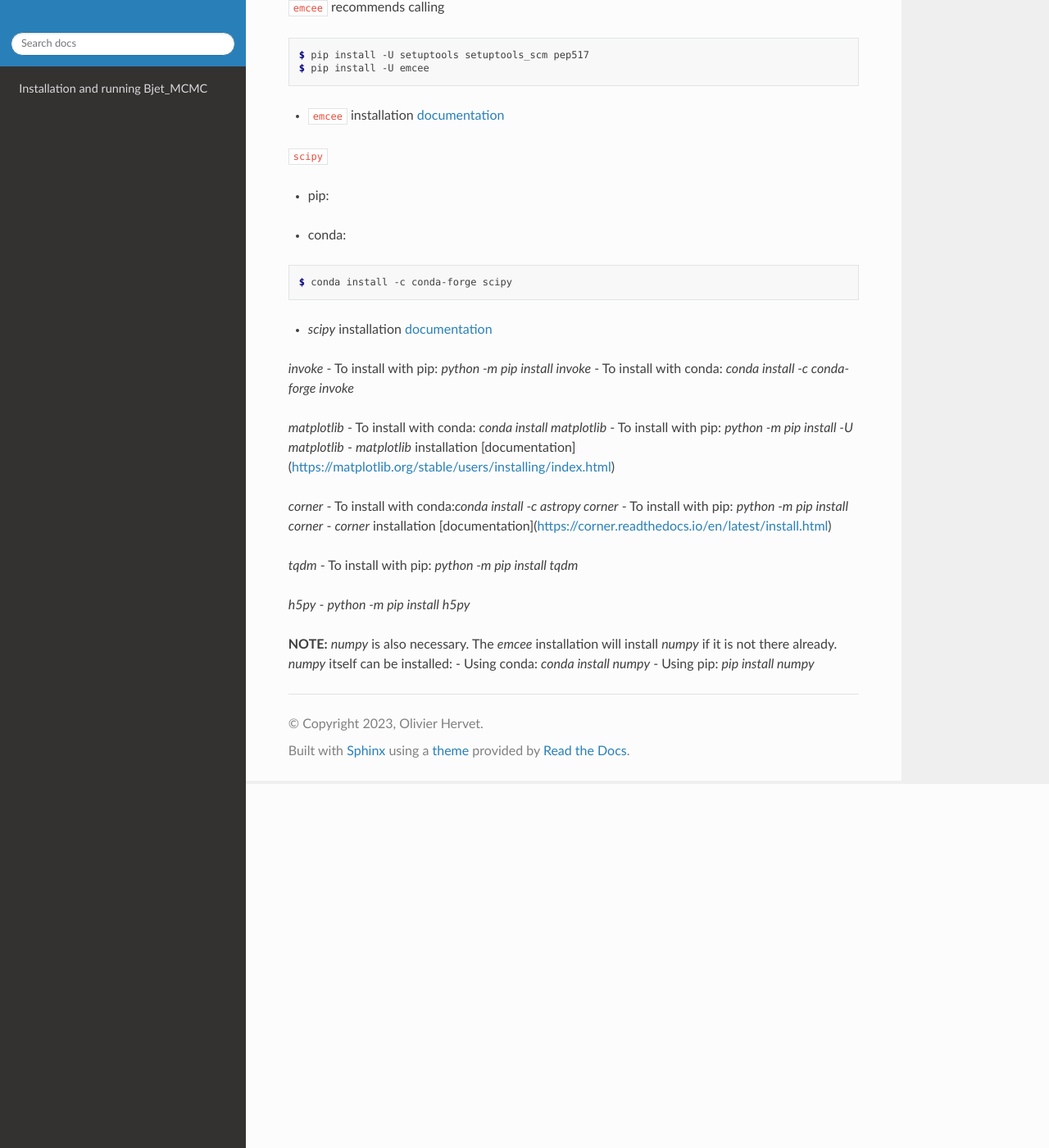
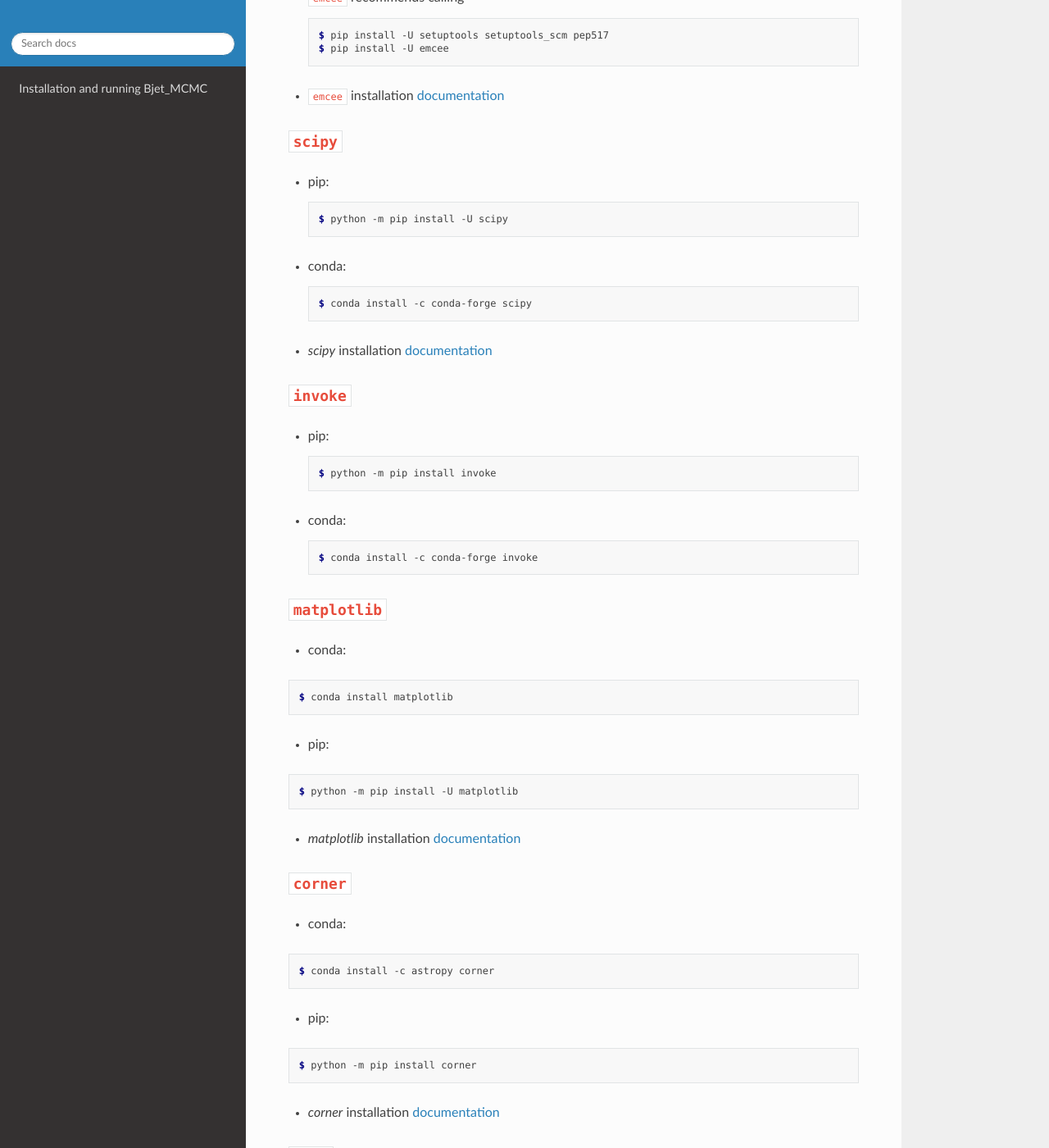
Before and after one commit to Ohervet/Bjet_MCMC, a Sphinx documentation site: the page built from docs/source/dependencies.rst, in a window 1280 px wide and 1400 px high, scrolled down 444 px. Shown: the whole window at 82% size. Built offline with Sphinx 7.4.7 and the Read the Docs theme 2.0.0, drawn with Linux system fonts in a browser that asks for light colours; some of the changed text lies outside the part shown.

Commit message:
Update dependencies.rst

```diff
--- a/docs/source/dependencies.rst
+++ b/docs/source/dependencies.rst
@@ -16,51 +16,89 @@ Dependencies
 
 - pip:
 
-``emcee`` recommends calling
+  ``emcee`` recommends calling
+
+  .. code-block:: console
+
+    $ pip install -U setuptools setuptools_scm pep517
+    $ pip install -U emcee
+- ``emcee`` installation `documentation <https://emcee.readthedocs.io/en/stable/user/install/>`_
+
+``scipy``
+---------
+
+- pip:
+
+  .. code-block:: console
+
+    $ python -m pip install -U scipy
+
+- conda:
+
+  .. code-block:: console
+
+    $ conda install -c conda-forge scipy
+
+- `scipy` installation `documentation <https://scipy.org/install/>`_
+
+``invoke``
+----------
+- pip:
+
+  .. code-block:: console
+
+    $ python -m pip install invoke
+
+- conda:
+
+  .. code-block:: console
+
+    $ conda install -c conda-forge invoke
+
+
+``matplotlib``
+--------------
+- conda:
 
 .. code-block:: console
 
-  $ pip install -U setuptools setuptools_scm pep517
-  $ pip install -U emcee
-- ``emcee`` installation `documentation <https://emcee.readthedocs.io/en/stable/user/install/>`_
-
-``scipy``
+  $ conda install matplotlib
 
 - pip:
 
 .. code-block:: console
-  $ python -m pip install -U scipy
 
+  $ python -m pip install -U matplotlib
+
+- `matplotlib` installation `documentation <https://matplotlib.org/stable/users/installing/index.html>`_
+
+``corner``
+----------
 - conda:
 
 .. code-block:: console
 
-  $ conda install -c conda-forge scipy
+  $ conda install -c astropy corner
 
-- `scipy` installation `documentation <https://scipy.org/install/>`_
+- pip:
 
-`invoke`
-- To install with pip: `python -m pip install invoke`
-- To install with conda: `conda install -c conda-forge invoke`
+.. code-block:: console
 
+  $ python -m pip install corner
+- `corner` installation `documentation <https://corner.readthedocs.io/en/latest/install.html>`_
 
-`matplotlib`
-- To install with conda: `conda install matplotlib`
-- To install with pip: `python -m pip install -U matplotlib`
-- `matplotlib` installation [documentation](https://matplotlib.org/stable/users/installing/index.html)
+``tqdm``
+--------
+- pip:
 
-`corner`
-- To install with conda:`conda install -c astropy corner`
-- To install with pip: `python -m pip install corner`
-- `corner` installation [documentation](https://corner.readthedocs.io/en/latest/install.html)
+.. code-block:: console
 
-`tqdm`
-- To install with pip: `python -m pip install tqdm`
+  $ python -m pip install tqdm
 
-`h5py`
-- `python -m pip install h5py`
+``h5py``
+--------
+- pip:
 
-**NOTE:** `numpy` is also necessary. The `emcee` installation will install `numpy` if it is not there already.
-`numpy` itself can be installed:
-- Using conda: `conda install numpy`
-- Using pip: `pip install numpy`
+.. code-block:: console
+
+  $ python -m pip install h5py
```
